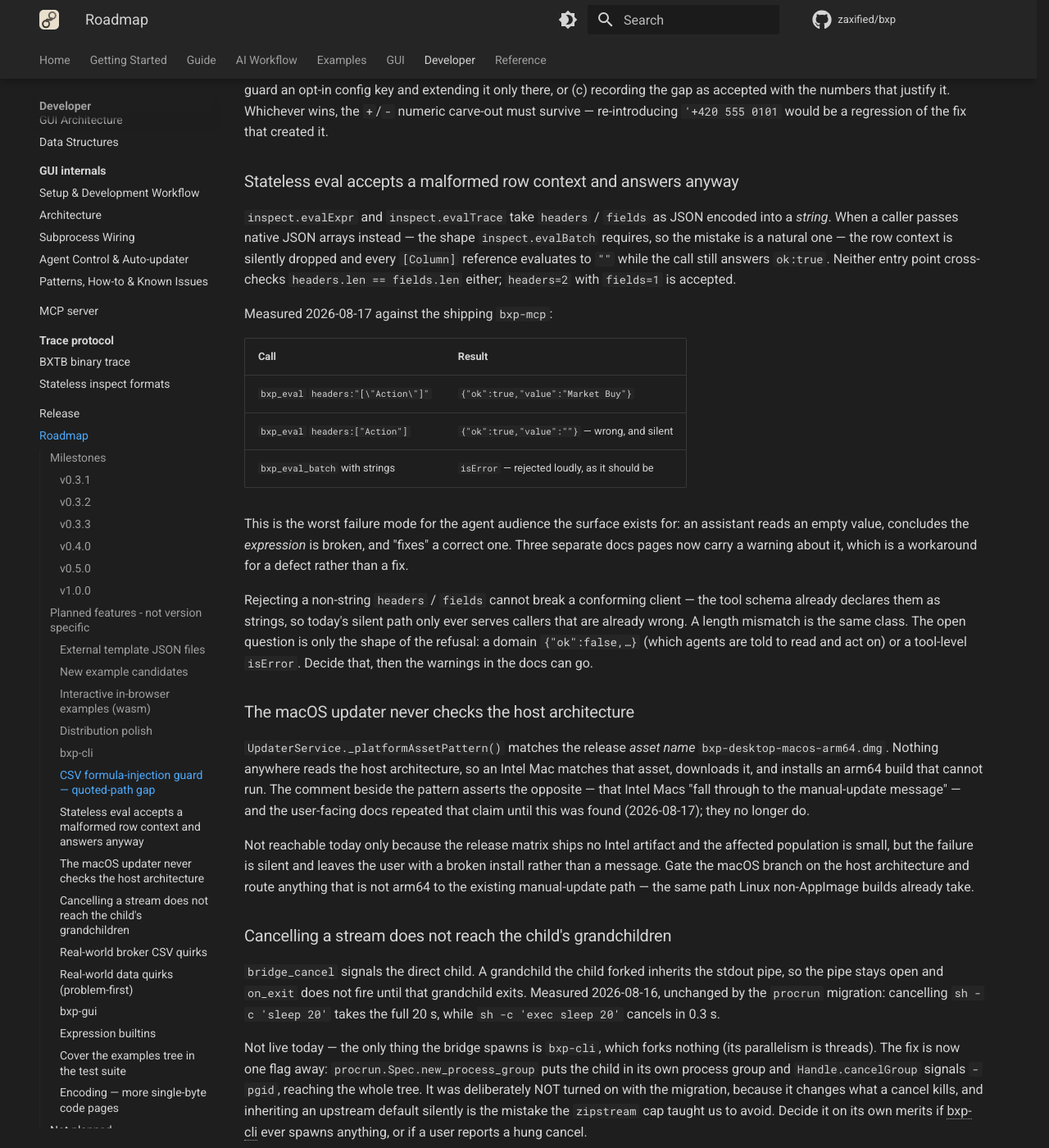
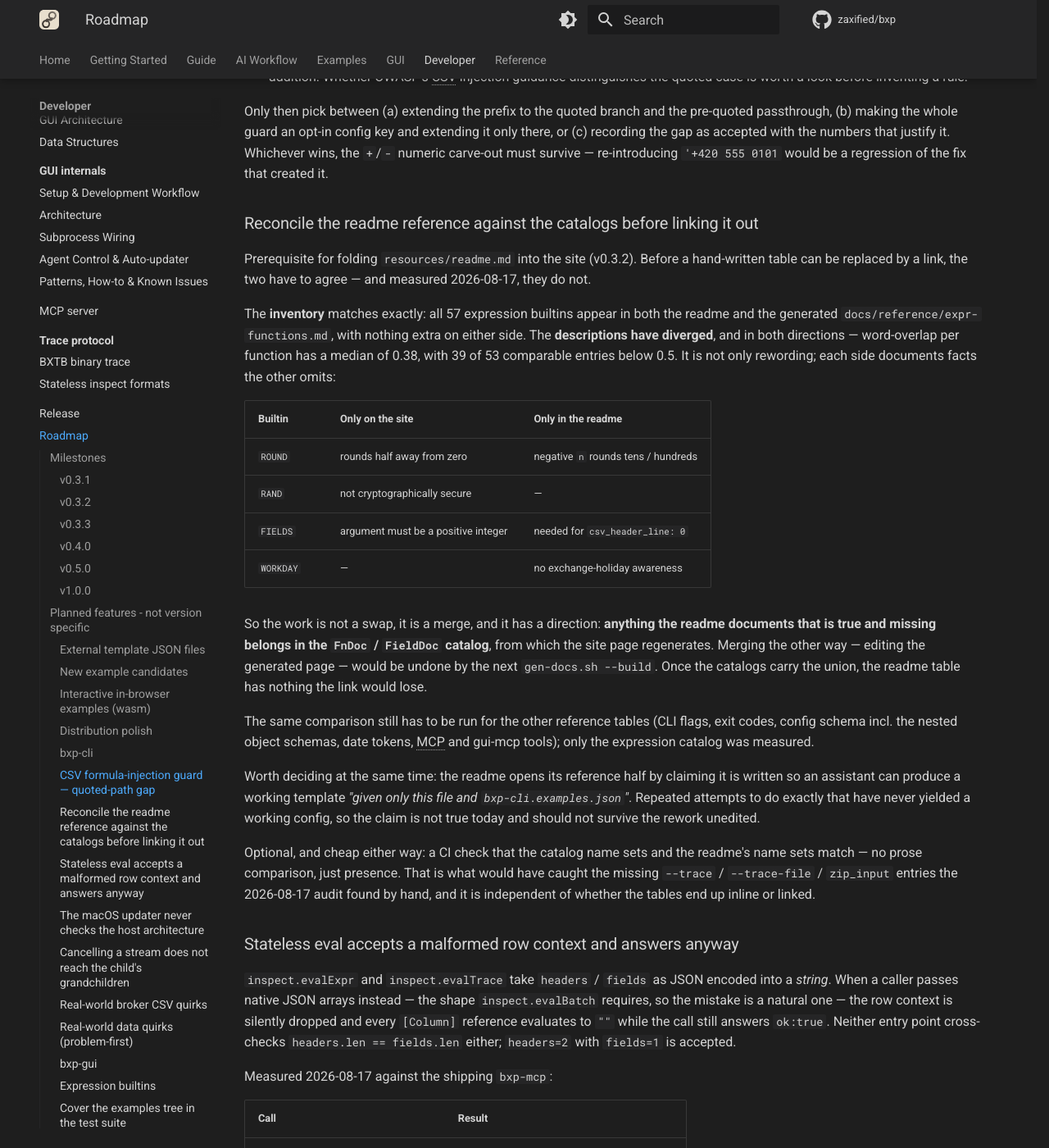
Before and after one commit to zaxified/bxp, an MkDocs documentation site: the page built from docs/dev/roadmap.md, in a window 1280 px wide and 1400 px high, scrolled down 4364 px. Shown: the whole window at 82% size. Built offline with MkDocs 1.6.1 and Material for MkDocs 9.7.7, drawn with Linux system fonts in a browser that asks for light colours; comment, search, counter and statistics services are not loaded; some of the changed text lies outside the part shown.

Commit message:
docs(roadmap): queue reconciling the readme reference with the catalogs
Folding resources/readme.md into the site means replacing hand-written
reference tables with links, and that only works once the two sides agree.
Measured today, they do not.

The inventory is clean — all 57 expression builtins appear both in the readme
and in the generated reference page, nothing extra either way. The prose has
drifted in both directions: median word-overlap per function is 0.38, with 39
of 53 comparable entries below 0.5, and each side carries facts the other
lacks (the site knows ROUND rounds half away from zero and RAND is not
cryptographically secure; the readme knows FIELDS is what headerless input
needs and WORKDAY ignores exchange holidays).

So it is a merge rather than a swap, and it has a direction: what the readme
has and the catalog lacks goes into FnDoc/FieldDoc, because the page
regenerates from there and any edit to it would be overwritten. Only the
expression catalog was measured; the other tables still need the same pass.

Also noted for that rework: the readme claims its reference half is written so
an assistant can build a template from that file alone. Trying exactly that has
never produced a working config, so the claim is not true and should not
survive.

Co-Authored-By: Claude Opus 5 (1M context) <noreply@anthropic.com>

```diff
--- a/docs/dev/roadmap.md
+++ b/docs/dev/roadmap.md
@@ -10,7 +10,11 @@ lands on master. `CHANGELOG.md` is generated independently.
 
 ### v0.3.2
 
-Simplify manual page (resources/readme.md) - add url links to github mkdocs
+Simplify manual page (resources/readme.md) - add url links to github mkdocs.
+The plan: fold the distribution readme into `docs/` so it becomes part of the
+published site, and let the copy that ships in the archives link out to both
+the versioned `docs/` in the repo and the live Pages site. **Blocked on
+reconciling the drift below — do that first.**
 
 `LOOKUP` across templates within one bxp-cli run cycle
 
@@ -226,6 +230,49 @@ extending it only there, or (c) recording the gap as accepted with the numbers
 that justify it. Whichever wins, the `+`/`-` numeric carve-out must survive —
 re-introducing `'+420 555 0101` would be a regression of the fix that created
 it.
+
+### Reconcile the readme reference against the catalogs before linking it out
+
+Prerequisite for folding `resources/readme.md` into the site (v0.3.2). Before
+a hand-written table can be replaced by a link, the two have to agree — and
+measured 2026-08-17, they do not.
+
+The **inventory** matches exactly: all 57 expression builtins appear in both
+the readme and the generated `docs/reference/expr-functions.md`, with nothing
+extra on either side. The **descriptions have diverged**, and in both
+directions — word-overlap per function has a median of 0.38, with 39 of 53
+comparable entries below 0.5. It is not only rewording; each side documents
+facts the other omits:
+
+| Builtin | Only on the site | Only in the readme |
+| --- | --- | --- |
+| `ROUND` | rounds half away from zero | negative `n` rounds tens / hundreds |
+| `RAND` | not cryptographically secure | — |
+| `FIELDS` | argument must be a positive integer | needed for `csv_header_line: 0` |
+| `WORKDAY` | — | no exchange-holiday awareness |
+
+So the work is not a swap, it is a merge, and it has a direction: **anything
+the readme documents that is true and missing belongs in the `FnDoc` /
+`FieldDoc` catalog**, from which the site page regenerates. Merging the other
+way — editing the generated page — would be undone by the next `gen-docs.sh
+--build`. Once the catalogs carry the union, the readme table has nothing the
+link would lose.
+
+The same comparison still has to be run for the other reference tables (CLI
+flags, exit codes, config schema incl. the nested object schemas, date tokens,
+MCP and gui-mcp tools); only the expression catalog was measured.
+
+Worth deciding at the same time: the readme opens its reference half by
+claiming it is written so an assistant can produce a working template *"given
+only this file and `bxp-cli.examples.json`"*. Repeated attempts to do exactly
+that have never yielded a working config, so the claim is not true today and
+should not survive the rework unedited.
+
+Optional, and cheap either way: a CI check that the catalog name sets and the
+readme's name sets match — no prose comparison, just presence. That is what
+would have caught the missing `--trace` / `--trace-file` / `zip_input` entries
+the 2026-08-17 audit found by hand, and it is independent of whether the
+tables end up inline or linked.
 
 ### Stateless eval accepts a malformed row context and answers anyway
 
```
